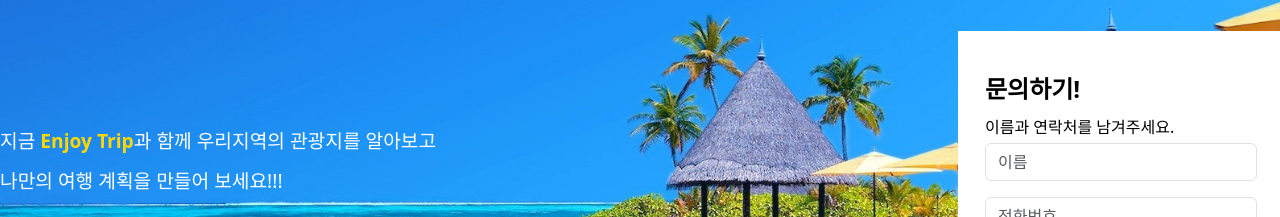
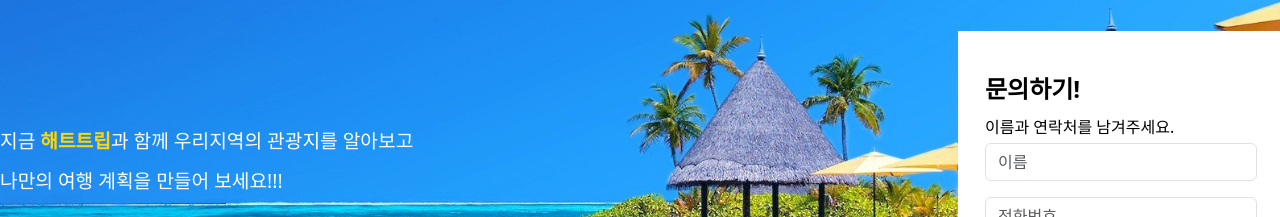
Before and after one commit to cookingTorch/HatTrip, a Vue app in the folder enjoytrip_vue/: page / in a window 1280 px wide. Shown: the part 239-456 px from the top of the page. Built offline with nearby package versions, Linux system fonts and the light colour scheme; a web font is replaced by a local one.

Commit message:
fix home view

```diff
--- a/enjoytrip_vue/src/views/HomeView.vue
+++ b/enjoytrip_vue/src/views/HomeView.vue
@@ -6,7 +6,7 @@
         <div class="mainContent row align-items-center">
             <div class="me-auto mb-lg-20 mainPhrases col">
                 <div>
-                    지금 <span>Enjoy Trip</span>과 함께 우리지역의 관광지를 알아보고
+                    지금 <span>해트트립</span>과 함께 우리지역의 관광지를 알아보고
                 </div>
                 <div>
                     나만의 여행 계획을 만들어 보세요!!!
```
